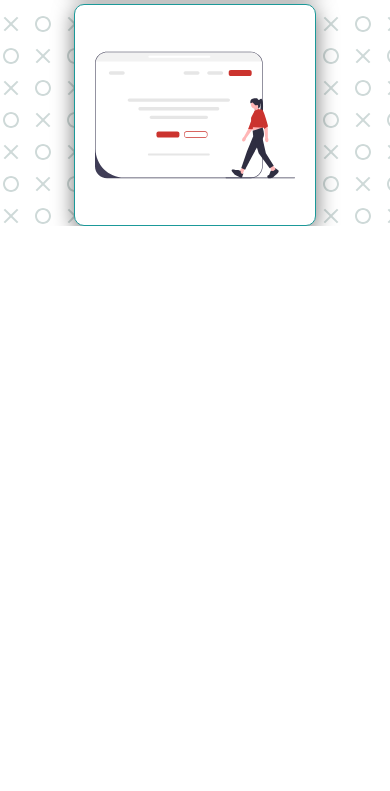
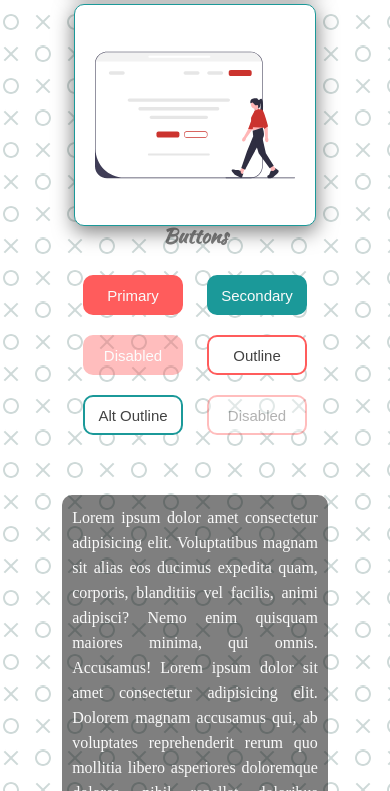
Before and after one commit to Ameer2000Mzori/Light-And-Dark-Mode, a website built with webpack: page src/index.html in a window 390 px wide. Shown: the part 1209-2000 px from the top of the page. Before the commit the page ends 1435 px from the top, so only its background shows below. Built offline with nearby package versions, Linux system fonts and the light colour scheme.

Commit message:
added style + responsvness to project

```diff
--- a/src/index.html
+++ b/src/index.html
@@ -21,9 +21,9 @@
       <div class="navbrand-wrap">
         <img class="nav-brand-img" src="" alt="" />
       </div>
-      <button class="btn-wrap">
-        <img class="btn-img" src="" alt="" />
-      </button>
+      <div class="nav-btn-wrap">
+        <img class="nav-btn-img" src="" alt="" />
+      </div>
       <div class="nav-links">
         <ul>
           <li><a href="#header">HOME</a></li>
@@ -67,6 +67,33 @@
         </div>
       </div>
     </section>
+    <!-- Projects Section -->
+
+    <section id="projects">
+      <div class="project-wraper">
+        <h1>Buttons</h1>
+        <div class="buttons">
+          <button class="primary">Primary</button>
+          <button class="secondary">Secondary</button>
+          <button class="primary" disabled>Disabled</button>
+          <button class="outline">Outline</button>
+
+          <button class="secondary outline">Alt Outline</button>
+          <button class="outline" disabled>Disabled</button>
+        </div>
+        <div class="text-box" id="text-box">
+          <p class="p-text">
+            Lorem ipsum dolor amet consectetur adipisicing elit. Voluptatibus
+            magnam sit alias eos ducimus expedita quam, corporis, blanditiis vel
+            facilis, animi adipisci? Nemo enim quisquam maiores minima, qui
+            omnis. Accusamus! Lorem ipsum dolor sit amet consectetur adipisicing
+            elit. Dolorem magnam accusamus qui, ab voluptates reprehenderit
+            rerum quo mollitia libero asperiores doloremque dolores, nihil
+            repellat doloribus perspiciatis magni dolore dolorum ipsam!
+          </p>
+        </div>
+      </div>
+    </section>
 
     <!-- <script type="module" src="index.js"></script> -->
   </body>
--- a/src/index.js
+++ b/src/index.js
@@ -10,22 +10,26 @@ import lightStatus from "./asset/lightModestatus.svg";
 import darkWeb from "./asset/darkModeweb.svg";
 import lightWeb from "./asset/lightModeweb.svg";
 
-const btnWrap = document.getElementsByClassName("btn-wrap")[0];
 const navbrandimg = document.getElementsByClassName("nav-brand-img")[0];
 
 // light and dark mode
 const toggleSwitch = document.getElementById("box-check");
 const switcherWrapper = document.getElementsByClassName("switcher-wrapper")[0];
-const btnImg = document.getElementsByClassName("btn-img")[0];
+const btnImg = document.getElementsByClassName("nav-btn-img")[0];
+const btnWrap = document.getElementsByClassName("nav-btn-wrap")[0];
 
 btnImg.src = menubar;
 
 const img1 = document.getElementsByClassName("img-1")[0];
 const img2 = document.getElementsByClassName("img-2")[0];
 const img3 = document.getElementsByClassName("img-3")[0];
+
 img1.src = lightBoard;
 img2.src = lightStatus;
 img3.src = lightWeb;
+
+const pText = document.getElementsByClassName("p-text")[0];
+
 function imgesChange(color) {
   if (color === "light") {
     img1.src = lightBoard;
@@ -45,6 +49,7 @@ function lightMode() {
   switcherWrapper.children[0].textContent = "Light Mode";
   switcherWrapper.children[1].style.color = "black";
   switcherWrapper.children[0].style.color = "black";
+  pText.style.color = "black";
   switcherWrapper.children[1].classList.replace("fa-moon", "fa-sun");
   imgesChange("light");
 }
@@ -55,6 +60,7 @@ function darkMode() {
   switcherWrapper.children[1].classList.replace("fa-sun", "fa-moon");
   switcherWrapper.children[1].style.color = "#ffffff";
   switcherWrapper.children[0].style.color = "#ffffff";
+  pText.style.color = "#ffffff";
   imgesChange("dark");
 }
 
--- a/src/style.css
+++ b/src/style.css
@@ -69,22 +69,22 @@ body {
   align-items: center;
 }
 
-.btn-wrap {
+.nav-btn-wrap {
   position: absolute;
-  right: 3rem;
+  right: 5rem;
   top: 1rem;
   display: none;
   text-align: center;
   align-items: center;
   height: 40px;
+  width: 40px;
   padding: 0;
   margin: 0;
   background-color: transparent;
   border-style: none;
-  width: 40px;
 }
 
-.btn-img {
+.nav-btn-img {
   display: none;
   height: 40px;
   width: 40px;
@@ -92,12 +92,12 @@ body {
   margin: 0;
 }
 
-.btn-img:hover {
+.nav-btn-img:hover {
   height: 43px;
   width: 43px;
 }
 
-.btn-img:active {
+.nav-btn-img:active {
   height: 41px;
   width: 41px;
 }
@@ -222,11 +222,11 @@ input:checked + .slider:before {
     padding: 1rem;
   }
 
-  .btn-wrap {
+  .nav-btn-wrap {
     display: flex;
   }
 
-  .btn-img {
+  .nav-btn-img {
     display: flex;
   }
 
@@ -460,3 +460,99 @@ h5 {
     margin-top: 1rem;
   }
 }
+
+/* Projects Section */
+#projects {
+  padding: 15% 15%;
+  height: 500px;
+  margin-top: 10rem;
+}
+.project-wraper {
+  display: flex;
+  flex-direction: column;
+  justify-content: space-evenly;
+  text-align: center;
+  align-items: center;
+}
+
+.buttons {
+  margin-top: 15px;
+  margin-bottom: 50px;
+}
+
+button {
+  min-width: 100px;
+  height: 40px;
+  cursor: pointer;
+  border-radius: 10px;
+  margin: 10px;
+  border: 2px solid var(--primary-color);
+  font-size: 15px;
+  outline: none;
+}
+
+button:disabled {
+  opacity: 0.4;
+  cursor: default;
+}
+
+button:hover:not(.outline) {
+  filter: brightness(110%);
+}
+
+.primary {
+  background: var(--primary-color);
+  color: var(--on-primary);
+}
+
+.secondary {
+  border: 2px solid var(--secondary-color);
+}
+
+.secondary,
+.secondary:hover,
+.outline.secondary:hover {
+  background: var(--secondary-color);
+  color: var(--on-primary);
+}
+
+.outline {
+  background: var(--background);
+  color: var(--on-background);
+}
+
+.outline:hover {
+  background: var(--primary-color);
+  color: var(--on-primary);
+}
+
+.text-box {
+  width: 40%;
+  text-align: justify;
+  background: rgb(0 0 0 / 50%);
+  color: var(--on-primary);
+  border-radius: 10px;
+  padding: 30px;
+}
+
+p {
+  margin: 0;
+  line-height: 25px;
+}
+
+@media screen and (max-width: 768px) {
+  #projects {
+    padding: 5% 5%;
+    height: 500px;
+    margin-top: 10rem;
+  }
+
+  .text-box {
+    width: 70%;
+    text-align: justify;
+    background: rgb(0 0 0 / 50%);
+    color: var(--on-primary);
+    border-radius: 10px;
+    padding: 10px;
+  }
+}
```
Also changed, not shown: dist/bundle.js, dist/index.html.
